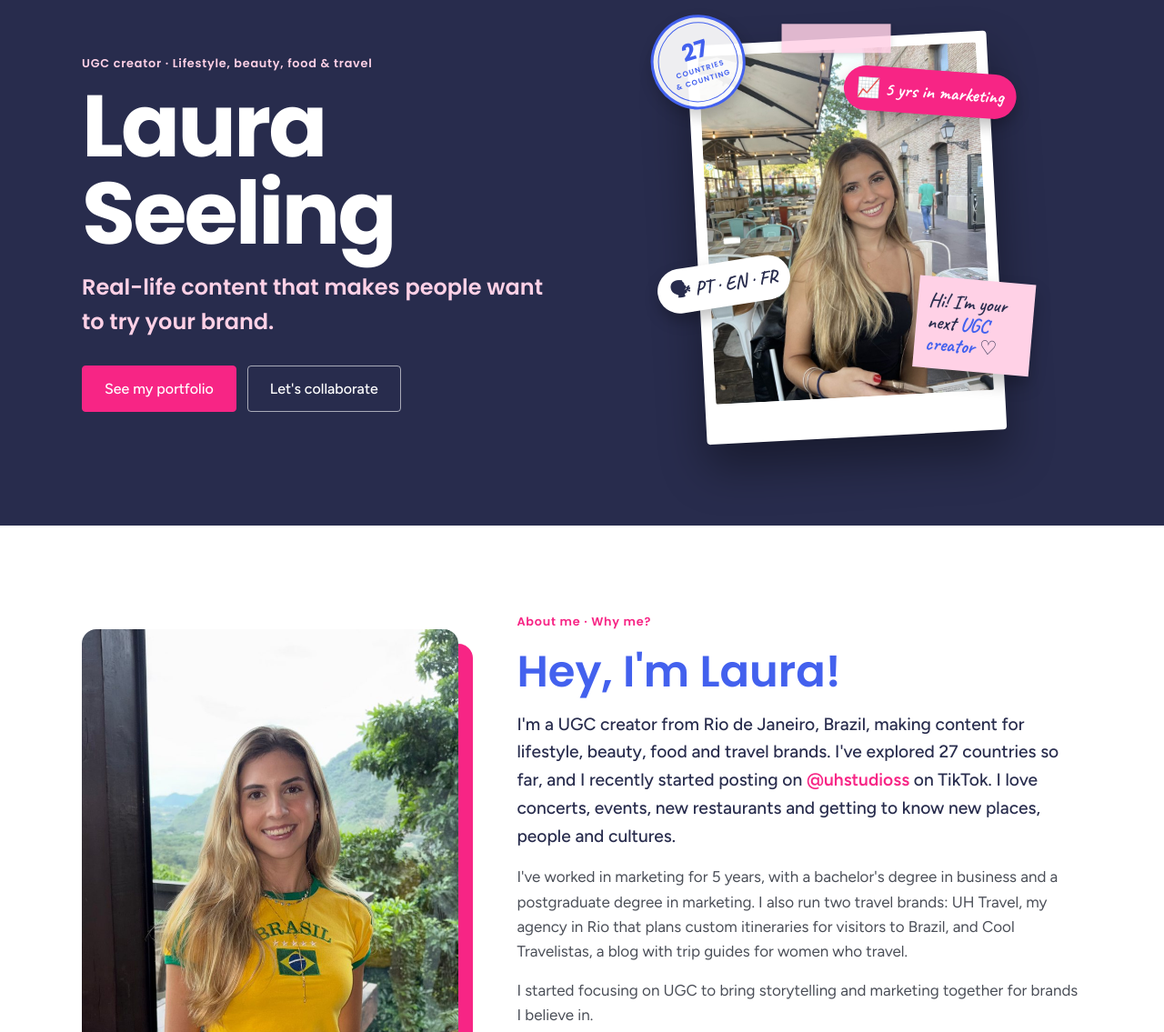
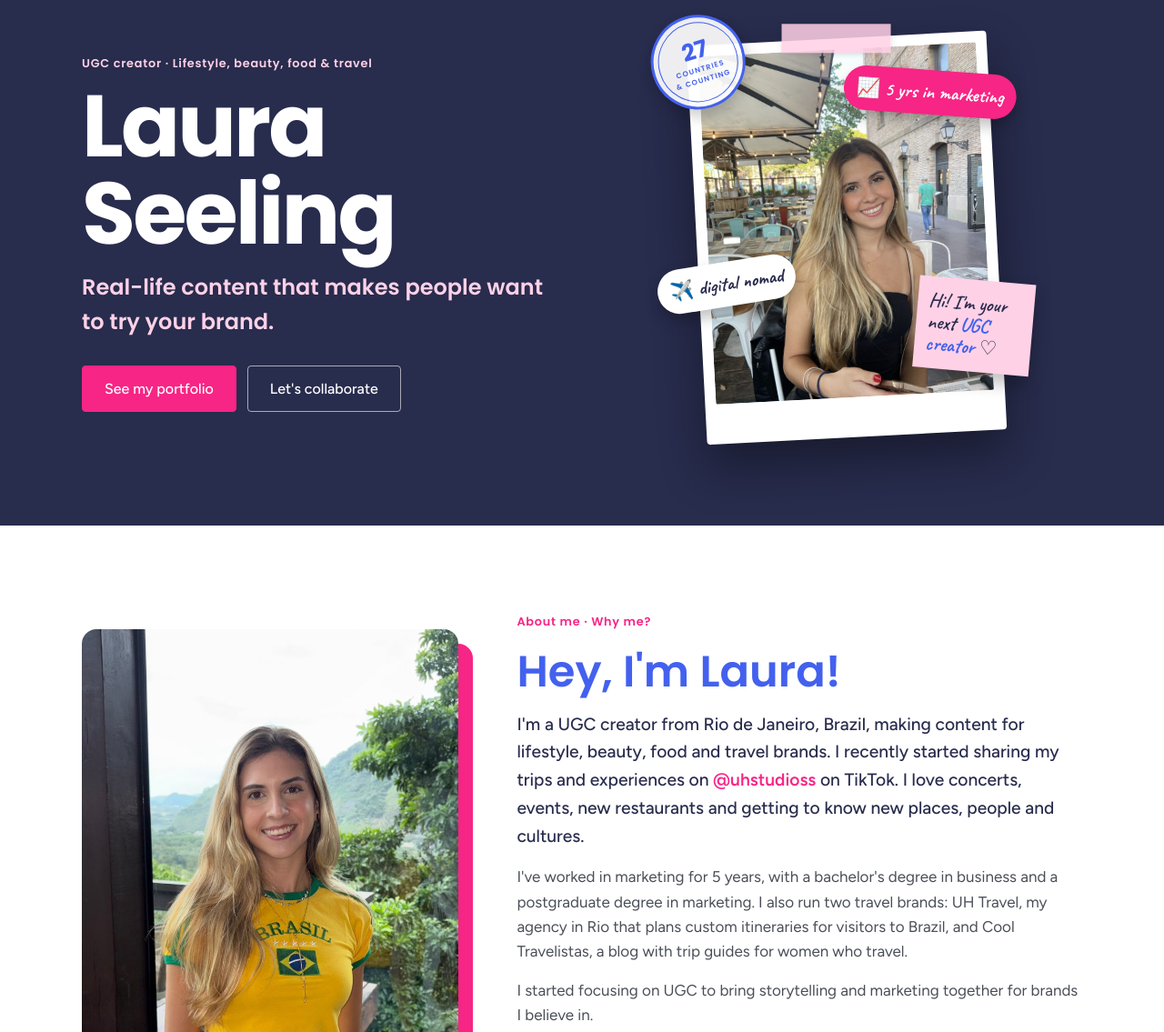
Before and after one commit to laurasb28/laura-portfolio, a plain HTML site: page ugc/index.html in a window 1280 px wide. Shown: the part 145-1280 px from the top of the page at 91% size. Drawn offline with Linux system fonts and the light colour scheme.

Commit message:
UGC portfolio: digital nomad sticker, About text tweak
Co-Authored-By: Claude Opus 5.5 <noreply@anthropic.com>
Claude-Session: https://claude.ai/code/session_01TPZ7UstQSUAzz34RHnEabP

```diff
--- a/ugc/index.html
+++ b/ugc/index.html
@@ -332,7 +332,7 @@ footer .wrap{display:flex;flex-wrap:wrap;justify-content:space-between;gap:12px;
         <span class="tape" aria-hidden="true"></span>
         <img src="../g/laura_cafe.jpg" alt="Laura Seeling smiling at an outdoor café table">
         <span class="stamp" aria-hidden="true"><strong>27</strong><small>countries</small><small>&amp; counting</small></span>
-        <span class="chip">🗣 PT · EN · FR</span>
+        <span class="chip">✈️ digital nomad</span>
         <span class="chip two">📈 5 yrs in marketing</span>
         <span class="note" aria-hidden="true">Hi! I'm your next <b>UGC creator</b> ♡</span>
       </figure>
@@ -345,7 +345,7 @@ footer .wrap{display:flex;flex-wrap:wrap;justify-content:space-between;gap:12px;
       <div class="text">
         <p class="eyebrow">About me · Why me?</p>
         <h2>Hey, I'm Laura!</h2>
-        <p class="lead">I'm a UGC creator from Rio de Janeiro, Brazil, making content for lifestyle, beauty, food and travel brands. I've explored 27 countries so far, and I recently started posting on <span class="handle">@uhstudioss</span> on TikTok. I love concerts, events, new restaurants and getting to know new places, people and cultures.</p>
+        <p class="lead">I'm a UGC creator from Rio de Janeiro, Brazil, making content for lifestyle, beauty, food and travel brands. I recently started sharing my trips and experiences on <span class="handle">@uhstudioss</span> on TikTok. I love concerts, events, new restaurants and getting to know new places, people and cultures.</p>
         <p>I've worked in marketing for 5 years, with a bachelor's degree in business and a postgraduate degree in marketing. I also run two travel brands: UH Travel, my agency in Rio that plans custom itineraries for visitors to Brazil, and Cool Travelistas, a blog with trip guides for women who travel.</p>
         <p>I started focusing on UGC to bring storytelling and marketing together for brands I believe in.</p>
         <div class="facts">
```
